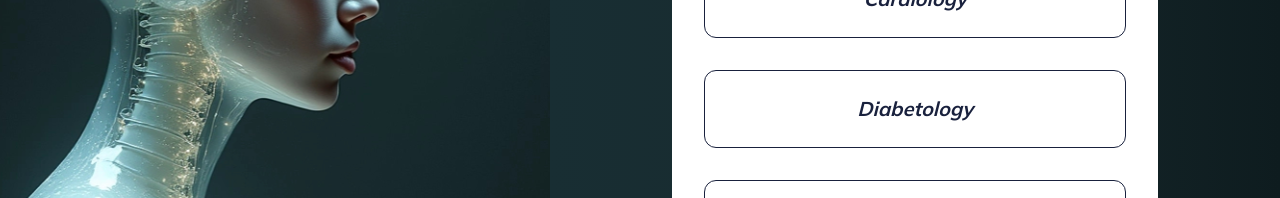
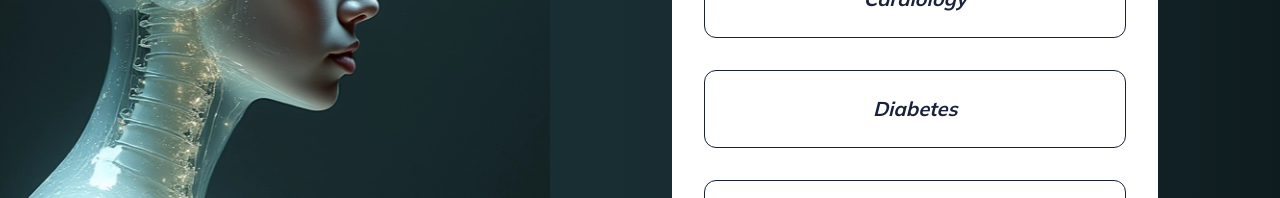
Before and after one commit to IshaMindmap/ConclaveWebsite, a React (Vite) app: page /features in a window 1280 px wide. Shown: the part 282-480 px from the top of the page. Built offline with nearby package versions, Linux system fonts and the light colour scheme; a web font is replaced by a local one.

Commit message:
updated with login form and features

```diff
--- a/src/pages/Features.jsx
+++ b/src/pages/Features.jsx
@@ -21,7 +21,7 @@ export const Features = () => {
   const [isMobile, setIsMobile] = useState(false);
   const [windowWidth, setWindowWidth] = useState(window.innerWidth);
   const [selected, setSelected] = useState(null);
-  const specialties = ['Cardiology', 'Diabetology', 'Respiratory'];
+  const specialties = ['Cardiology', 'Diabetes', 'Respiratory'];
   const [activetab , setActiveTab] = useState(0)
 
   const handleCategory= (index) =>{
--- a/src/pages/Login.jsx
+++ b/src/pages/Login.jsx
@@ -1,6 +1,6 @@
 import React, { useState, useEffect } from 'react';
 import axios from 'axios';
-import InputBox from '../components/InputBox';
+import {InputBox} from '../components/InputBox';
 import { BlueButton } from '../components/Buttons';
 import { useNavigate } from 'react-router-dom';
 import { centrixsymbol, centrixwhitelogo, robotbg } from '../assets';
@@ -77,7 +77,7 @@ export const Login = () => {
       <div className="w-full mt-4 md:mt-6">
         {/* Show errors or success messages */}
         {error && <p className="text-red-500 text-sm mb-2">{error}</p>}
-        {success && <p className="text-green-500 text-sm mb-2">{success}</p>}
+        {success && <p className="text-green text-sm mb-2">{success}</p>}
         <div>
           <BlueButton text={'SEND OTP'} onClick={handleSendOTP} />
         </div>
```
Lines whose indentation alone changed are shown as unchanged.
